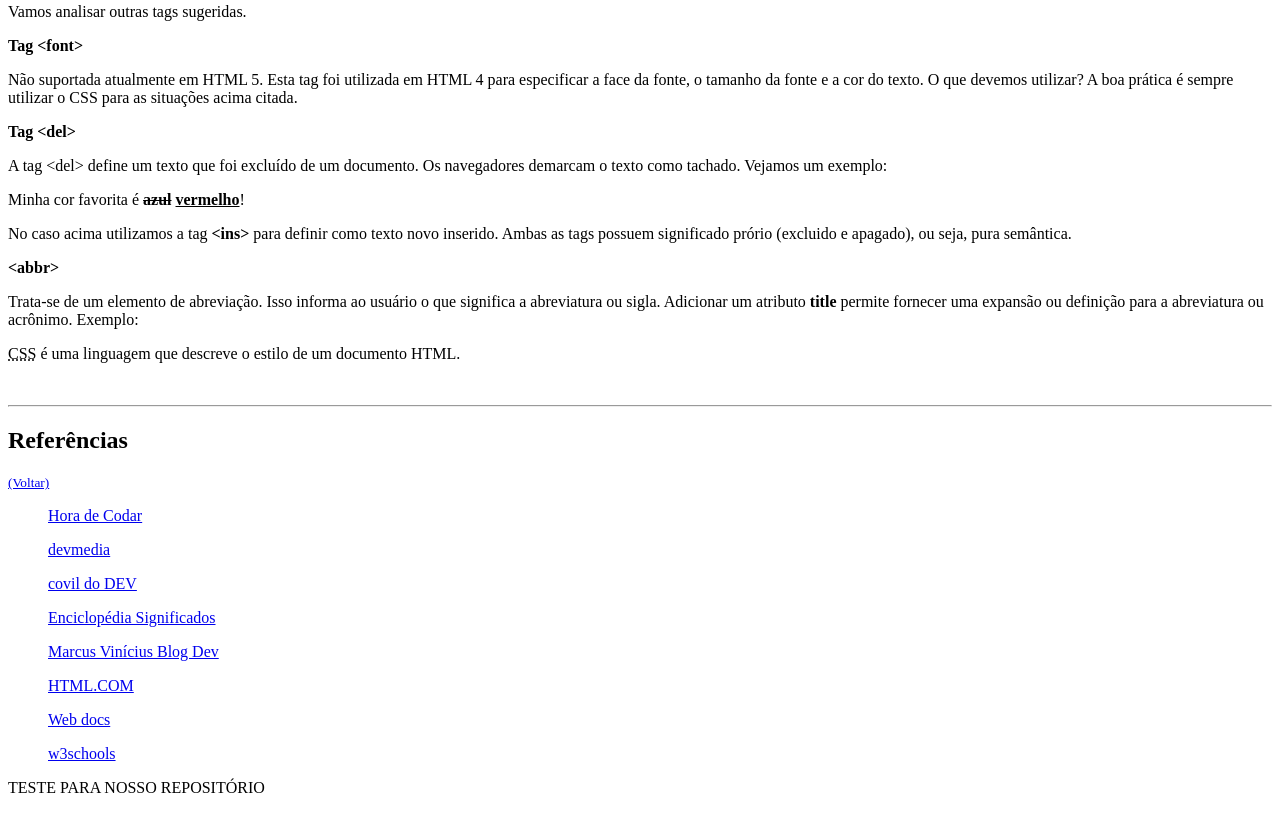
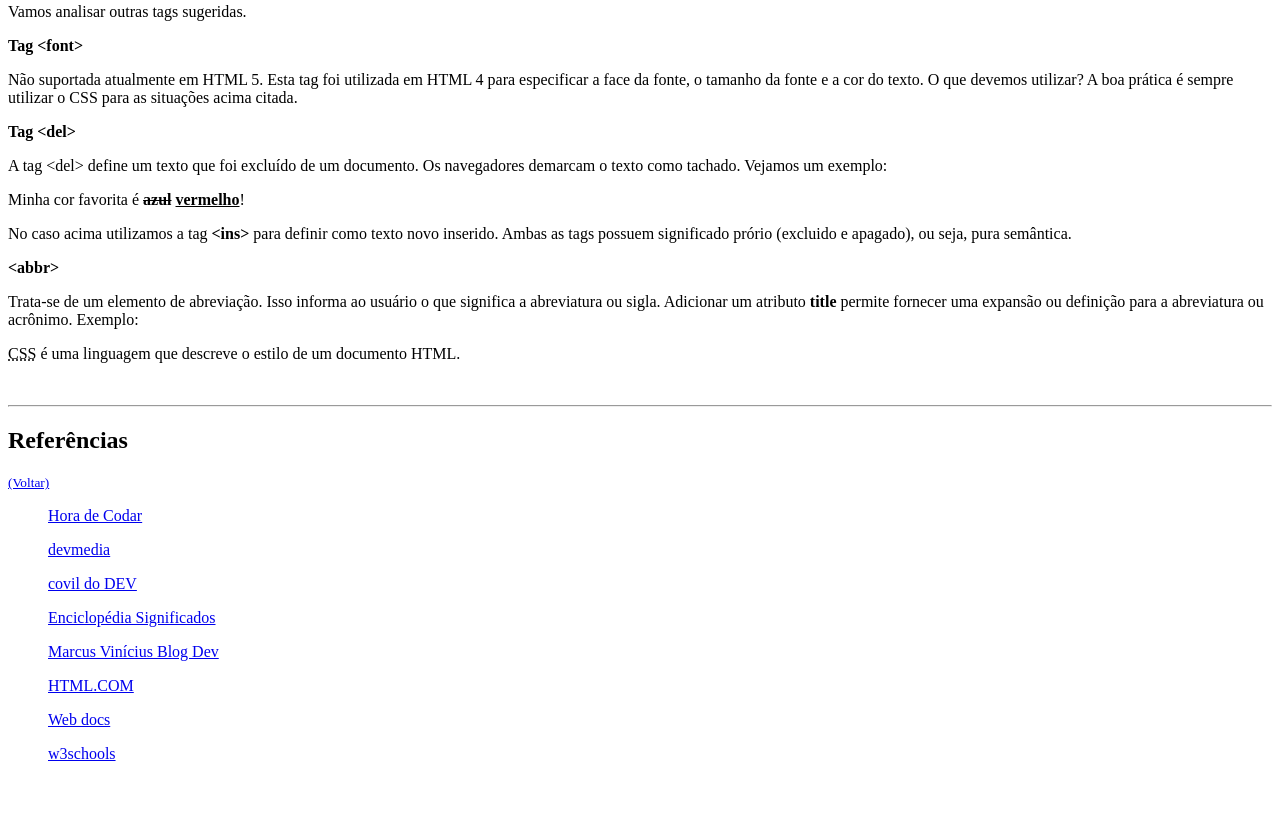
Before and after one commit to l0l0MAU/Desafios-HTML-DIO, a plain HTML site: page Desafio_01-HTML/index.html in a window 1280 px wide. Shown: the part 2406-3219 px from the top of the page. After the commit the page ends 3185 px from the top, so only its background shows below. Drawn offline with Linux system fonts and the light colour scheme.

Commit message:
Restaurando atualização anterior

```diff
--- a/Desafio_01-HTML/index.html
+++ b/Desafio_01-HTML/index.html
@@ -129,7 +129,5 @@
         <blockquote><a href="https://html.com/">HTML.COM</a></blockquote>
         <blockquote><a href="https://developer.mozilla.org/pt-BR/docs/Web/HTML/Element/a">Web docs</a></blockquote>
         <blockquote><a href="https://www.w3schools.com/TAGS/">w3schools</a></blockquote>
-
-        <p>TESTE PARA NOSSO REPOSITÓRIO</p>
     </body>
 </html>
```
